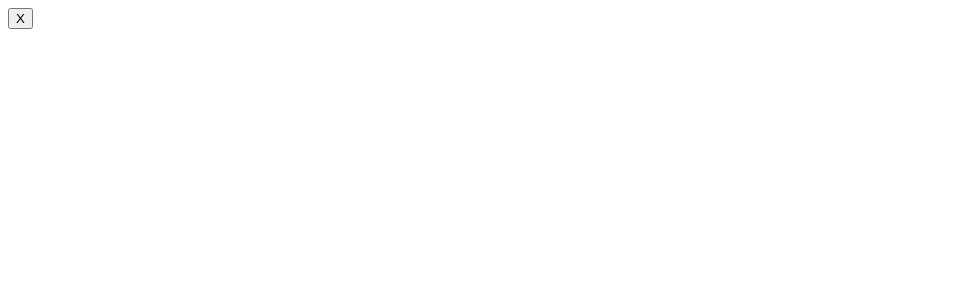
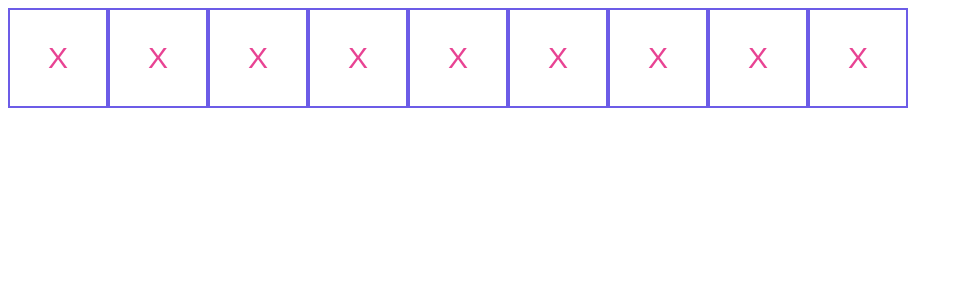
Before and after one commit to pedroaraujo20/15dias-de-react, a React (Create React App) app: page / in a window 1280 px wide. Shown: the top 300 px of the page, without its empty margins (0-963 px from the left). Built offline with nearby package versions, Linux system fonts and the light colour scheme.

Commit message:
Criado o CSS, o Board e evento de clique

```diff
--- a/src/App.js
+++ b/src/App.js
@@ -1,7 +1,7 @@
 import React from 'react';
 
-import Square from './components/Square/index.js';
+import Board from './components/Board/index.js';
 
-const App = () => <Square />;
+const App = () => <Board />;
 
 export default App;
--- /dev/null
+++ b/src/components/Board/index.js
@@ -0,0 +1,21 @@
+import React from 'react';
+
+import Squad from '../Square/index';
+
+const Board = () => {
+    return (
+        <div>
+            <Squad />
+            <Squad />
+            <Squad />
+            <Squad />
+            <Squad />
+            <Squad />
+            <Squad />
+            <Squad />
+            <Squad />
+        </div>
+    );
+}
+
+export default Board;
--- a/src/components/Square/index.js
+++ b/src/components/Square/index.js
@@ -1,7 +1,8 @@
 import React from 'react';
+import "./styles.css";
 
 const Square = () => (
-    <button>X</button>
+    <button className="square" onClick={() => {alert("Ae, clicou!!!")}}>X</button>
 );
 
 export default Square;
--- /dev/null
+++ b/src/components/Square/styles.css
@@ -0,0 +1,8 @@
+.square {
+    background-color: transparent;
+    border: 2px solid #6c5ce7;
+    width: 100px;
+    height: 100px;
+    font-size: 30px;
+    color: #e84393;
+}
```
Also changed, not shown: src/components/Square/index.css (deleted).
